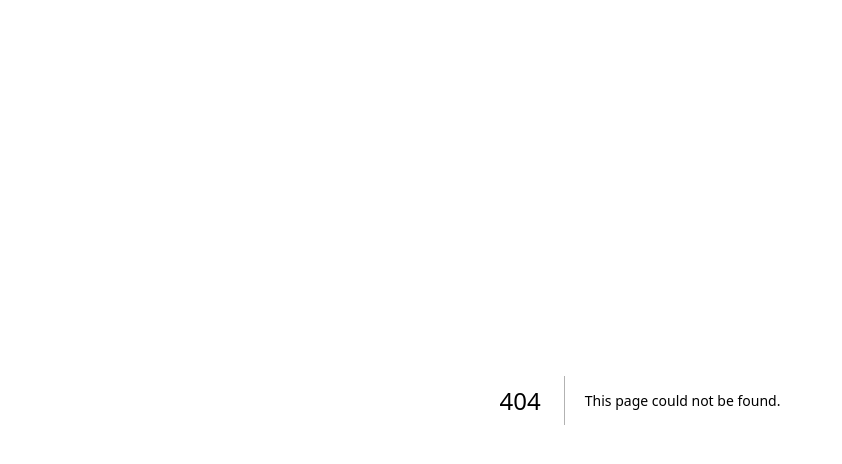
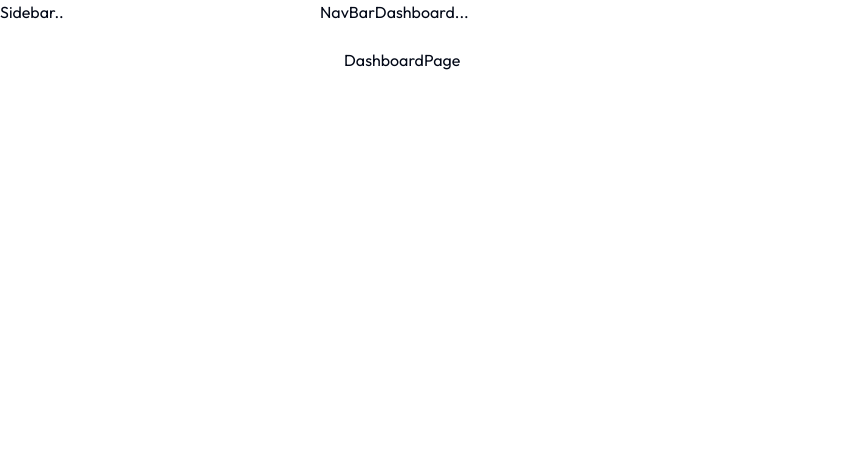
Before and after one commit to jaskonio/control-calificaciones-ui, a Next.js app: page /dashboard in a window 1280 px wide. Before the commit this address had no page. Shown: the top 464 px of the page, without its empty margins (0-842 px from the left). Built offline with nearby package versions, Linux system fonts and the light colour scheme.

Commit message:
Dashboard Layout added

```diff
--- /dev/null
+++ b/app/(routes)/(dashboard)/dashboard/page.tsx
@@ -0,0 +1,9 @@
+import React, { Children } from 'react'
+
+export default function DashboardPage() {
+  return (
+    <div>
+            DashboardPage
+    </div>
+  )
+}
--- /dev/null
+++ b/app/(routes)/(dashboard)/layout.tsx
@@ -0,0 +1,13 @@
+import React from 'react'
+
+export default function LayoutDashboard({children}: {children: React.ReactNode}) {
+  return (
+    <div className='flex w-full h-full'>
+        <div className='hidden h-full xl:block w-80 xl:fixed'>Sidebar..</div>
+        <div className='w-full h-full xl:ml-80'>
+            NavBarDashboard...
+            <div className='p-6 h-max'>{children}</div>
+        </div>
+    </div>
+  )
+}
--- /dev/null
+++ b/app/(routes)/page.tsx
@@ -0,0 +1,10 @@
+
+export default function Home() {
+  return (
+    <div>
+      <div className="h-full flex items-center justify-center">
+        Home
+      </div>
+    </div>
+  );
+}
--- a/app/page.tsx
+++ /dev/null
@@ -1,9 +0,0 @@
-import { Button } from "@/components/ui/button";
-
-export default function Home() {
-  return (
-    <div>
-      <Button>shadcn work!</Button>
-    </div>
-  );
-}
```
